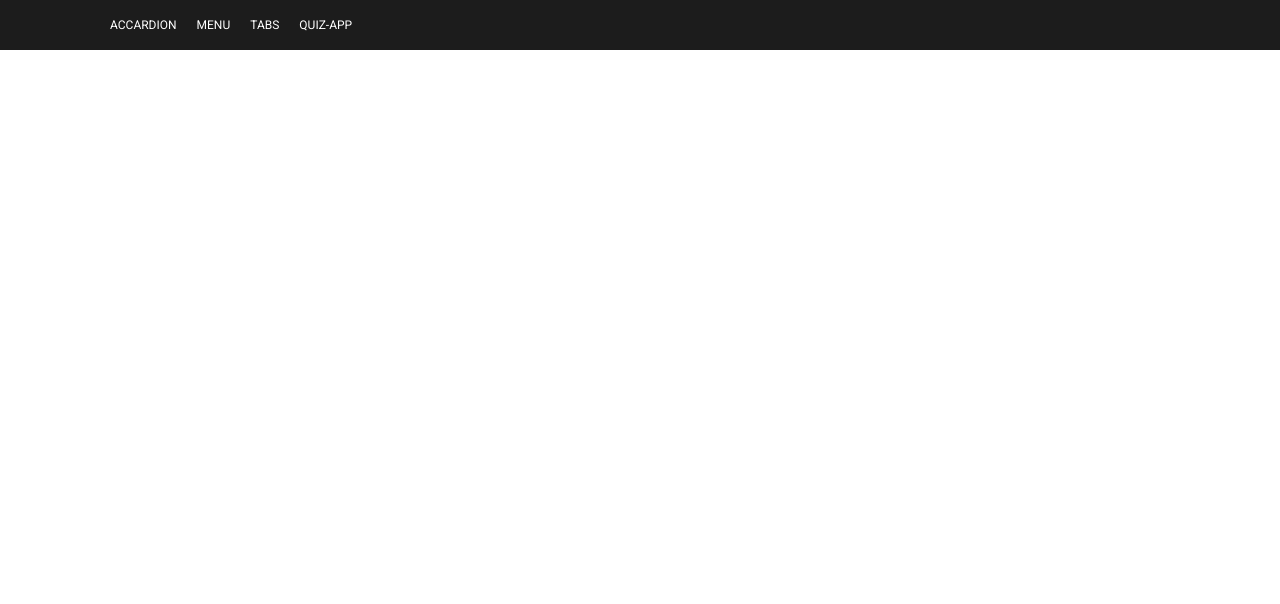
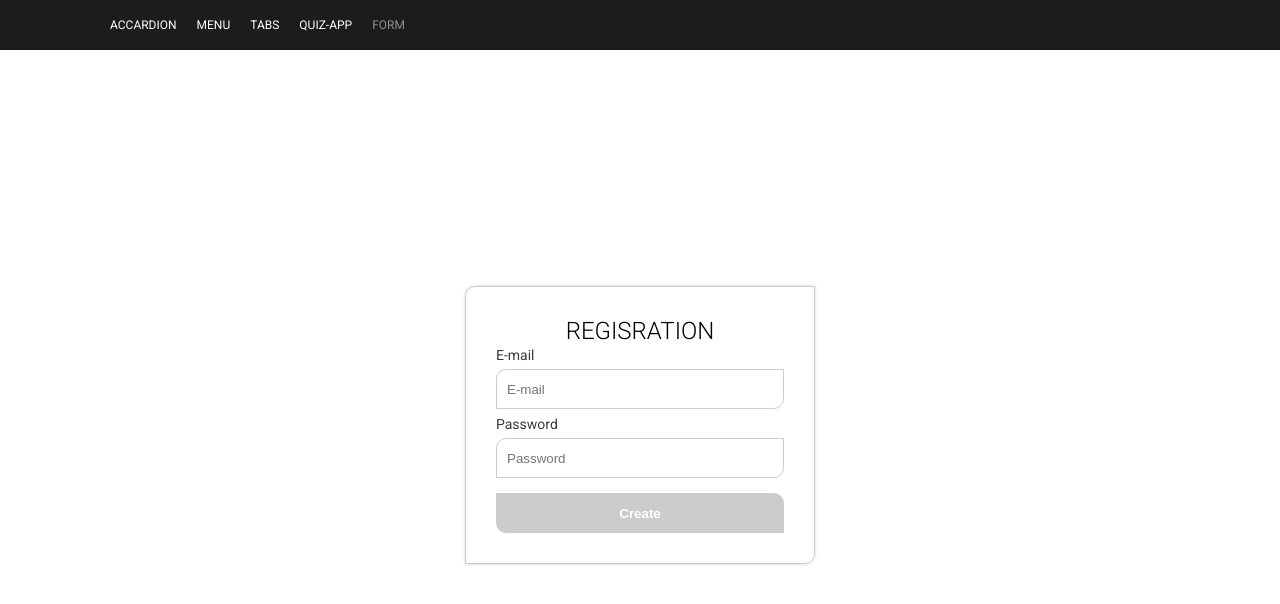
Before and after one commit to Icoder9699/easy-react, a React (Create React App) app: page /form in a window 1280 px wide. Shown: the top 604 px of the page. Built offline with nearby package versions, Linux system fonts and the light colour scheme.

Commit message:
form-done

```diff
--- a/public/index.html
+++ b/public/index.html
@@ -8,7 +8,7 @@
       name="description"
       content="Web site created using create-react-app"
     />
-    <link href="https://fonts.googleapis.com/css2?family=Roboto:wght@100;400&display=swap" rel="stylesheet">
+    <link href="https://fonts.googleapis.com/css2?family=Roboto:wght@100;300;400&display=swap" rel="stylesheet">
     <title>React App</title>
   </head>
   <body>
--- a/src/App.js
+++ b/src/App.js
@@ -2,6 +2,7 @@ import { Route, Switch } from 'react-router-dom';
 
 import './App.css';
 import Accardion from './components/Accardion/Accardion';
+import Form from './components/Form/Form';
 import Header from './components/Header/Header';
 import Menu from './components/Meals/Menu/Menu';
 import Quiz from './components/QuizApp/Quiz';
@@ -17,6 +18,7 @@ function App() {
           <Route path="/menu" component={Menu} />
           <Route path="/tabs" component={Tabs} />
           <Route path="/quiz-app" component={Quiz} />
+          <Route path="/form" component={Form} />
         </Switch>
        </div>
     </div>
--- /dev/null
+++ b/src/components/Form/Form.js
@@ -0,0 +1,111 @@
+import React from 'react'
+import './form.scss'
+import Input from './Input/Input'
+
+export default function Form() {
+	const [isFormValid, setIsFormValid] = React.useState(false)
+	const [formControls, setFormControls] = React.useState({
+        	email: {
+            value: '',
+            label: 'E-mail',
+            placeholder: 'E-mail',
+            touched: false,
+            valid: false,
+            validation: {
+                email: true,
+                required: true
+            },
+            errorMessage: 'invalid email',
+        },
+        password: {
+            value: '',
+            label: 'Password',
+            placeholder: 'Password',
+            touched: false,
+            valid: false,
+				type: 'password',
+            validation: {
+					minLength: 8,
+					required: true
+            },
+            errorMessage: 'invalid password',
+        }
+    });
+
+	function validateEmail(email) {
+		const re = /^(([^<>()[\]\\.,;:\s@"]+(\.[^<>()[\]\\.,;:\s@"]+)*)|(".+"))@((\[[0-9]{1,3}\.[0-9]{1,3}\.[0-9]{1,3}\.[0-9]{1,3}\])|(([a-zA-Z\-0-9]+\.)+[a-zA-Z]{2,}))$/;
+		return re.test(String(email).toLowerCase());
+  	}
+
+	//  для проверки валидацию инпутов
+	function checkValidation(value, validation){
+		if(!validation){
+			return true
+		}
+
+		let valid = true
+		if(validation.required){
+			valid = value.trim().length !== 0 && valid
+		}
+
+		if(validation.email){
+			valid = validateEmail(value) && valid
+		}
+
+		if(validation.minLength){
+			valid = value.length >= validation.minLength && valid
+		}
+
+		return valid
+	}
+
+	function onChangeHandler(e, controlName){
+		// избегаем от прямых изменение стэйта
+		let controls = {...formControls};
+		let control = {...controls[controlName]};
+
+		control.value = e.target.value;
+		control.touched = true;
+		control.valid = checkValidation(control.value, control.validation);
+
+		let formValid = true;
+		// проверяем каждую форму на валидность
+		Object.keys(controls).forEach(key => {
+			formValid = controls[key].valid && formValid
+		})
+
+		controls[controlName] = control;
+
+		setFormControls(controls);
+		setIsFormValid(formValid);
+	}
+
+
+    return (
+        <div className='form-container'>
+            <form>
+			  		<h2>Regisration</h2>
+                {
+                    Object.keys(formControls).map((name, index) => {
+                        const control = formControls[name];
+                        return (
+										<Input
+											key={name + index}
+											valid={control.valid}
+											label={control.label}
+											type={control.type}
+											placeholder={control.placeholder}
+											touched={control.touched}
+											value={control.value}
+											errorMessage={control.errorMessage}
+											shouldValidate={!!control.validation}
+											onChange={e => onChangeHandler(e, name)}
+                            	/>
+                        )
+                    })
+                }
+					 <button type="submit" className={isFormValid ? 'btn' : 'btn invalid'}>Create</button>
+            </form>
+        </div>
+    )
+}
--- /dev/null
+++ b/src/components/Form/Input/Input.js
@@ -0,0 +1,32 @@
+import React from 'react'
+
+import './Input.scss'
+
+function isInvalid({valid, shouldValidate, touched}){
+    // default: valid = false, touched = false, shouldValidate = true
+    return !valid && shouldValidate && touched
+}
+export default function Input(props) {
+    const type = props.type || 'text';
+    const htmlFor = `${props.type} + ${Math.random()}`;
+
+    return (
+        <div className="input">
+            <label htmlFor={htmlFor}>
+                {props.label}
+            </label>
+            <input
+                placeholder={props.placeholder ? props.placeholder : ""}
+                type={type}
+                value={props.value}
+                onChange={props.onChange}
+                id={htmlFor}
+            />
+            {
+                isInvalid(props)
+                ? <p>{props.errorMessage}</p>
+                : null
+            }
+        </div>
+    )
+}
--- /dev/null
+++ b/src/components/Form/Input/Input.scss
@@ -0,0 +1,24 @@
+
+.input {
+	margin-bottom: 5px;
+	label{
+		font-size: 14px;
+		color: rgb(58, 58, 58);
+	}
+	input{
+		margin-top: 5px;
+		width: 100%;
+		height: 40px;
+		padding-left: 10px;
+		outline: none;
+		border: 1px solid #ccc;
+	}
+	input:focus{
+
+	}
+	p{
+		font-size: 12px;
+		color: red;
+		padding-top: 5px;
+	}
+}
--- /dev/null
+++ b/src/components/Form/form.scss
@@ -0,0 +1,56 @@
+$main-color: rgb(118, 79, 211);
+@mixin forma {
+    border-radius: 10px 0 10px 0;
+}
+.form-container{
+    display: flex;
+    justify-content: center;
+    align-items: center;
+    height: calc(100vh - 50px);
+}
+form{
+    @include forma;
+    transition: all 300ms ease-in;
+    width: 350px;
+    border: 1px solid #ccc;
+    padding: 30px;
+    box-shadow: 0 0 3px #ccc;
+}
+
+form h2{
+    font-weight: 300;
+    text-align: center;
+    text-transform: uppercase;
+}
+
+form input {
+    @include forma;
+}
+form input:focus {
+    box-shadow: 0 0 3px $main-color;
+    border: none;
+}
+form .btn {
+    // @include forma;
+    border-radius: 0 10px 0 10px;
+    margin-top: 10px;
+    width: 100%;
+    height: 40px;
+    border: none;
+    background-color: $main-color;
+    color: #fff;
+    font-weight: bold;
+    &:hover{
+        transition: all 300ms ease-in;
+        border: 1px solid $main-color;
+        background-color: transparent;
+        color: $main-color;
+    }
+}
+
+form .btn.invalid{
+    background-color: #ccc;
+    color: #fff;
+    cursor: not-allowed;
+    border: none;
+}
--- a/src/components/Header/Header.jsx
+++ b/src/components/Header/Header.jsx
@@ -3,7 +3,7 @@ import {NavLink} from "react-router-dom"
 
 import './Header.scss';
 export default function Header() {
-    const links = ["accardion", "menu", "tabs" , "quiz-app"]
+    const links = ["accardion", "menu", "tabs" , "quiz-app", 'form']
     return (
         <header>
             <ul>
```
Also changed, not shown: 1 other file (tests, documents, lock files or other folders).
